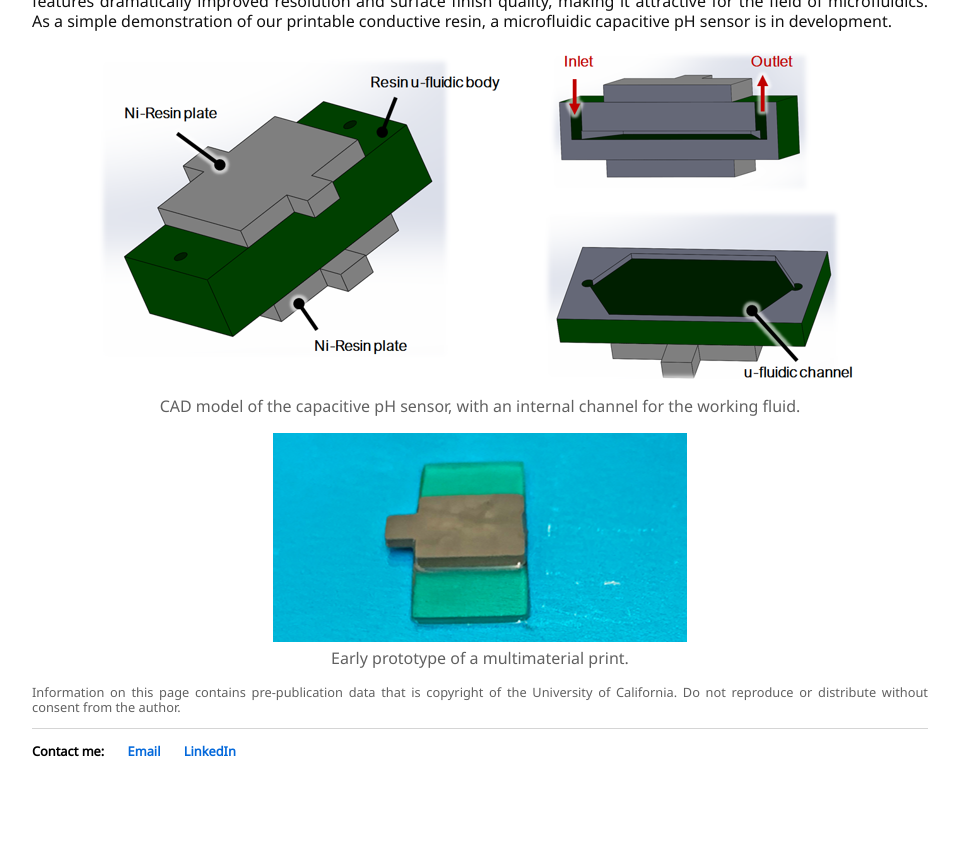
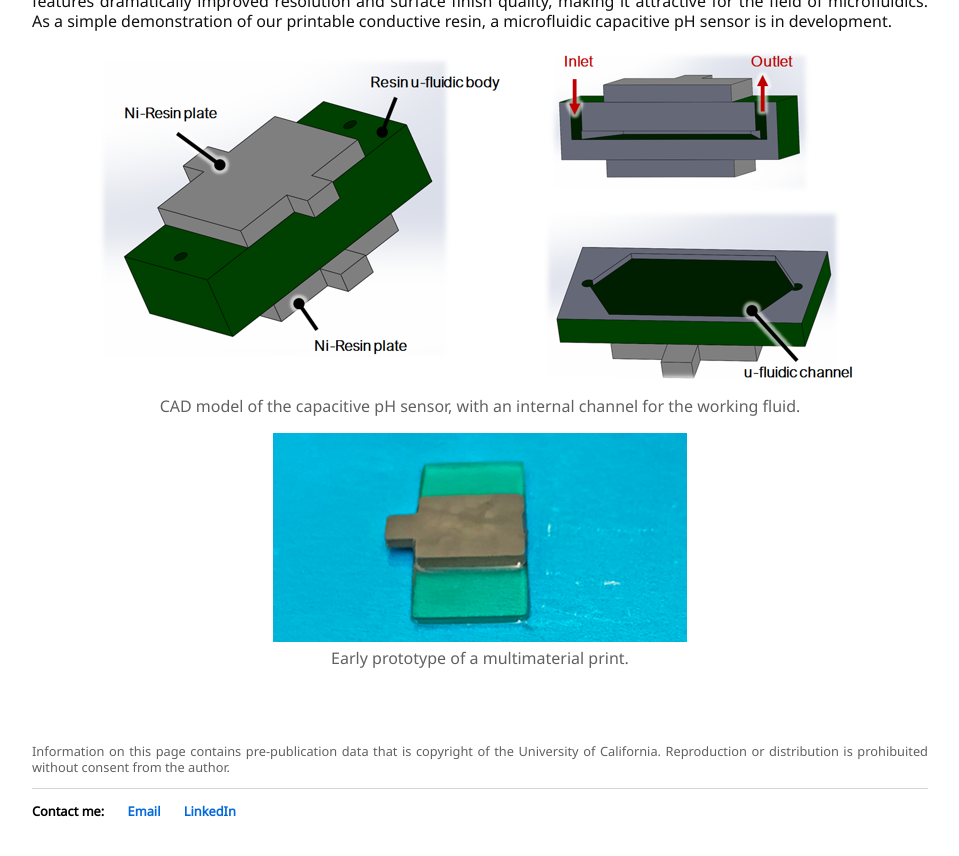
Before and after one commit to carbonheliumnitrogen/carbonheliumnitrogen.github.io, a Jekyll site: the page built from projects.html, in a window 1280 px wide and 900 px high, scrolled down 3869 px. Shown: the top 856 px of the window, without its empty margins (160-1119 px from the left). Built offline with Jekyll 4.4.1, drawn with Linux system fonts in a browser that asks for light colours.

Commit message:
Update projects.html

```diff
--- a/projects.html
+++ b/projects.html
@@ -92,10 +92,10 @@ text-align: center;
 	</figure>
 	<figure>
     		<img class="columntwo" src="A2_1.png">
-		<figcaption> Early prototype of a multimaterial print. </figcaption>
+		<figcaption class="bottom-three"> Early prototype of a multimaterial print. </figcaption>
 	</figure>
 </div>
 
 
-	<p id="copyright"> Information on this page contains pre-publication data that is copyright of the University of California. Do not reproduce or distribute without consent from the author.</p>
+	<p id="copyright"> Information on this page contains pre-publication data that is copyright of the University of California. Reproduction or distribution is prohibuited without consent from the author.</p>
 </div>
```
